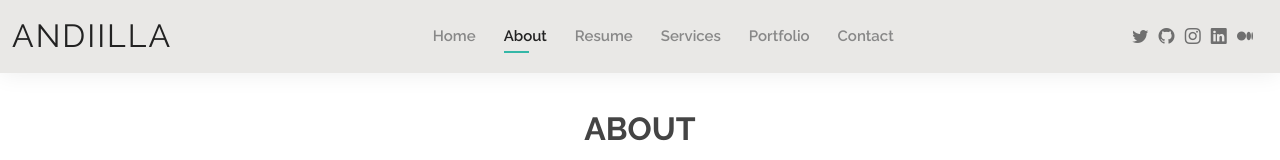
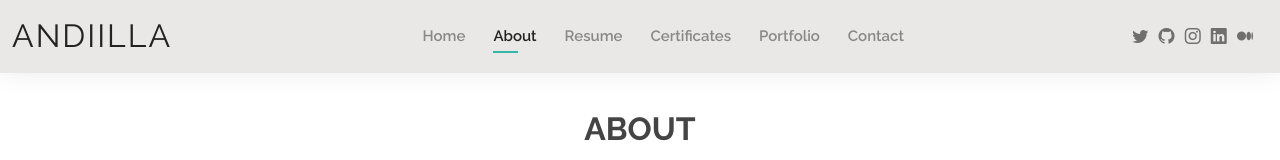
Before and after one commit to Andiilla/Andiilla.github.io, a plain HTML site: page about.html in a window 1280 px wide. Shown: the top 160 px of the page. Drawn offline with nearby package versions, Linux system fonts and the light colour scheme.

Commit message:
Update Skills

```diff
--- a/about.html
+++ b/about.html
@@ -51,7 +51,7 @@
           <li><a href="index.html">Home</a></li>
           <li><a class="active" href="about.html">About</a></li>
           <li><a href="resume.html">Resume</a></li>
-          <li><a href="services.html">Services</a></li>
+          <li><a href="services.html">Certificates</a></li>
           <li><a href="portfolio.html">Portfolio</a></li>
           <li><a href="contact.html">Contact</a></li>
         </ul>
```
